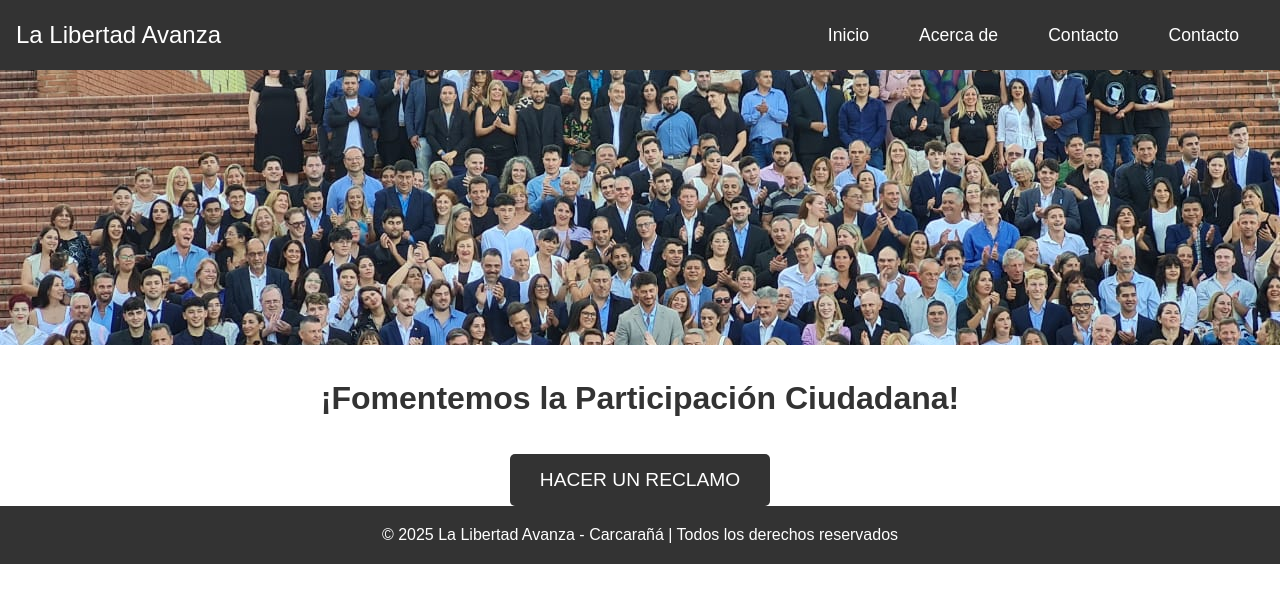
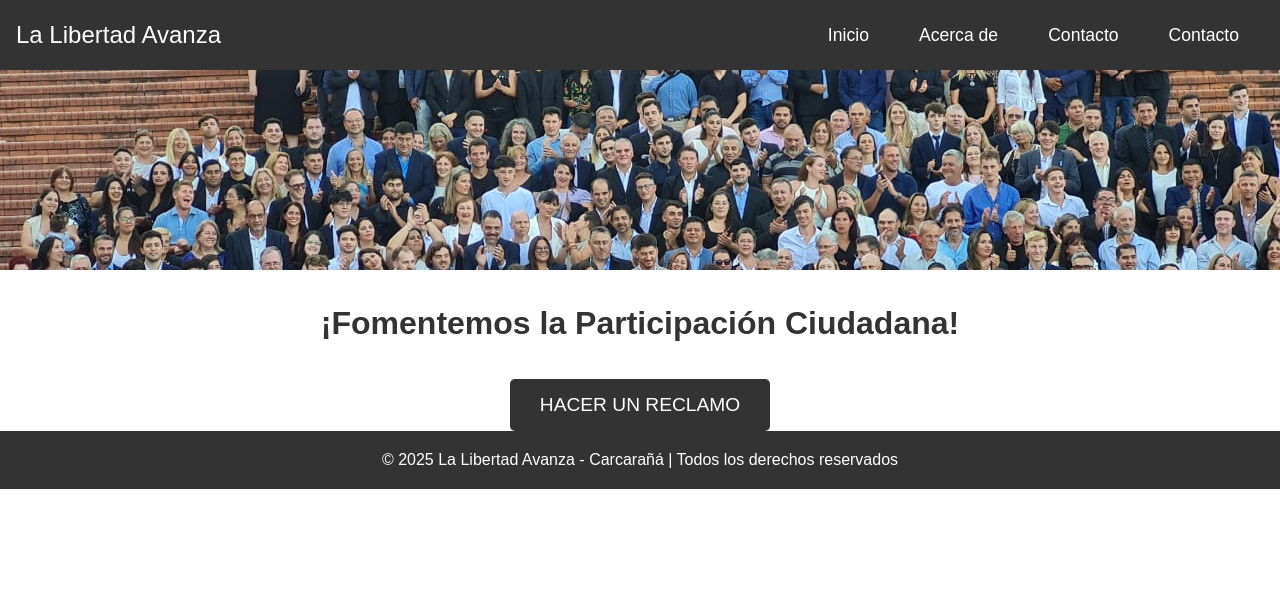
Before and after one commit to marcoskrk/lalibertadavanzacarca, a plain HTML site: page index.html in a window 1280 px wide. Drawn offline with Linux system fonts and the light colour scheme.

Commit message:
Update styles.css

```diff
--- a/styles.css
+++ b/styles.css
@@ -67,7 +67,7 @@ body {
 
 .hero-image img {
     width: 100%;
-    height: 275px; /* Ajustamos la altura */
+    height: 200px; /* Ajustamos la altura */
     object-fit: cover; /* Hace que la imagen se recorte bien sin deformarse */
 }
 
```
